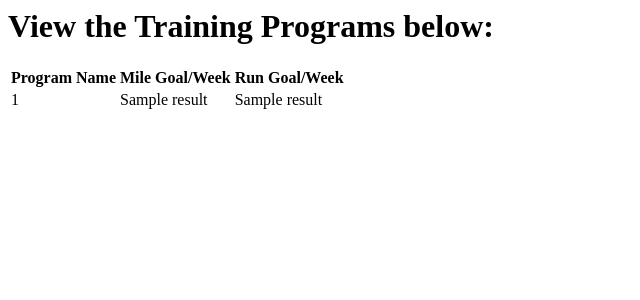
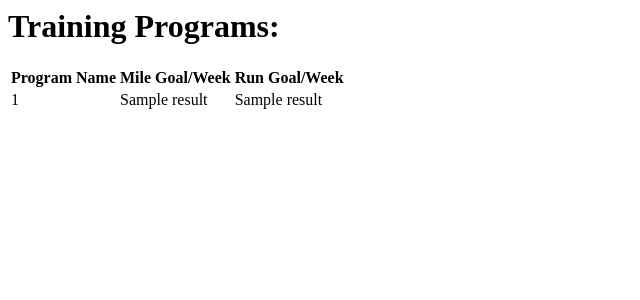
Before and after one commit to sh1vam5harma/MarathonTrainingManager, a Flask app: template templates/another.html in a window 1280 px wide. Shown: the top 300 px of the page, without its empty margins (0-640 px from the left). Run offline with Flask 3, Linux system fonts and the light colour scheme; the template is opened without the code that fills it: most values are stand-ins (such as "Sample title", 1, 10 or a date in 2020); parts of the project's set-up code (start-up, migrations or seed data) failed here and were passed over; some libraries are stand-ins or nearby versions.

Commit message:
Update another.html

```diff
--- a/templates/another.html
+++ b/templates/another.html
@@ -1,9 +1,9 @@
 <html>
 <head>
-  <title>View the Training Programs below:</title>
+  <title>Training Programs:</title>
 </head>
 <body>
-  <h1>View the Training Programs below:</h1>
+  <h1>Training Programs:</h1>
   <table>
     <thead>
       <tr>
```
